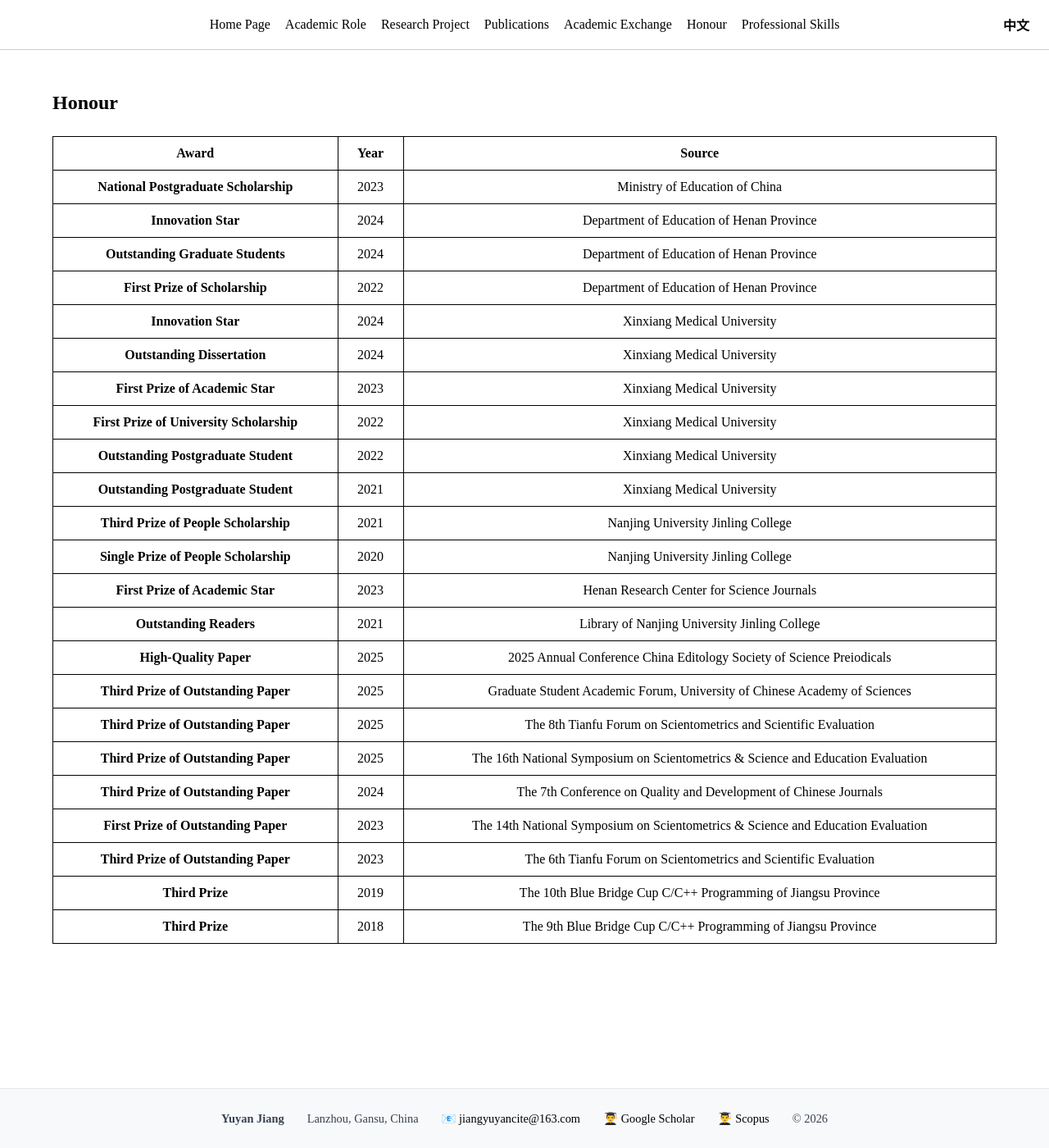
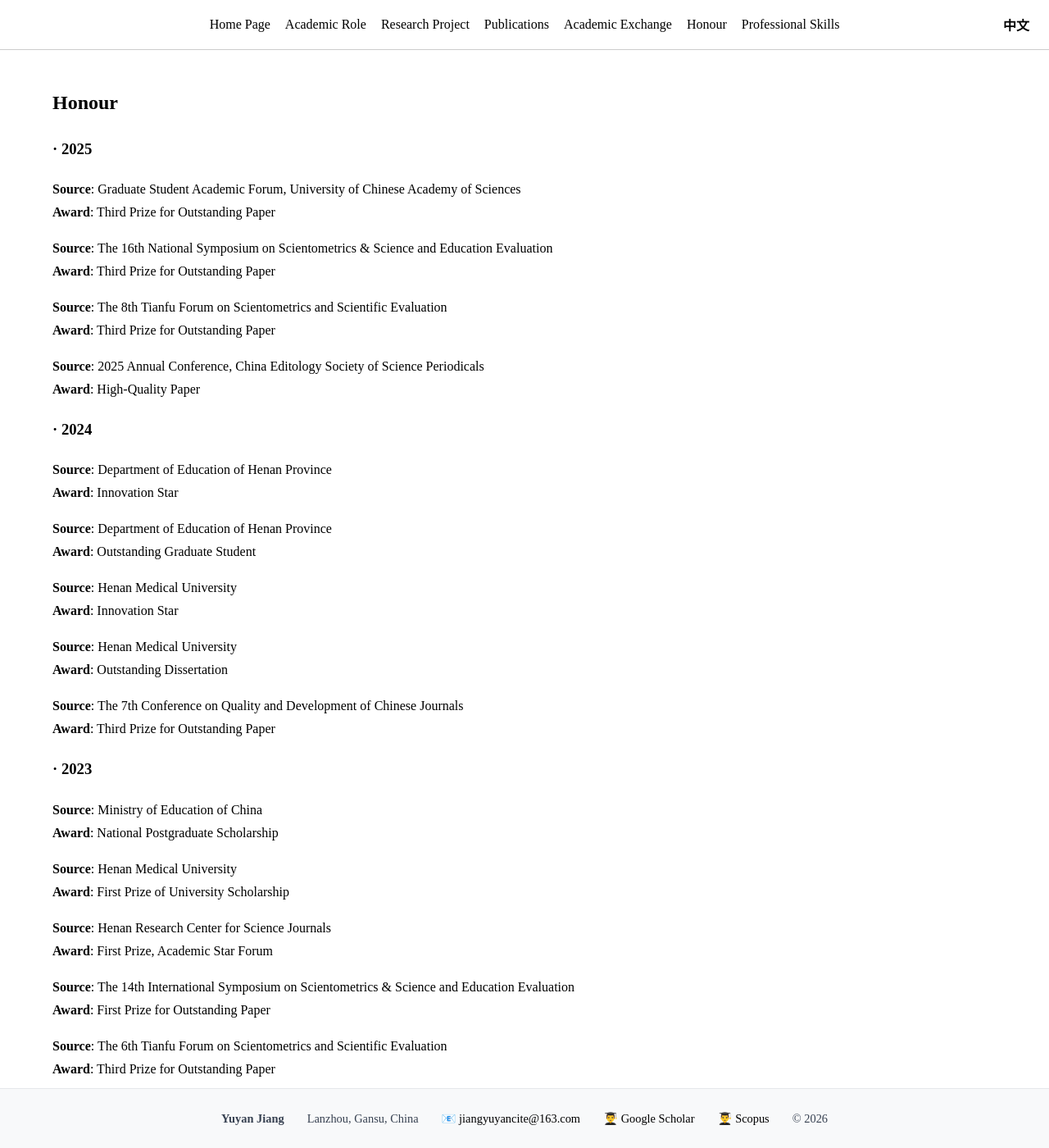
Before and after one commit to jiang-yuyan/Yuyan-Jiang-CV, a Jekyll site: the page built from honour/honours.md, in a window 1280 px wide and 1400 px high. Shown: the whole window at 82% size. Built offline with Jekyll 4.4.1, drawn with Linux system fonts in a browser that asks for light colours; some of the changed text lies outside the part shown.

Commit message:
update daily

```diff
--- a/honour/honours.md
+++ b/honour/honours.md
@@ -5,28 +5,84 @@ title: honours
 
 ## Honour
 
-| Award | Year | Source |
-| :-: | :-: | :-: |
-| **National Postgraduate Scholarship** | 2023 | Ministry of Education of China |
-| **Innovation Star** | 2024 | Department of Education of Henan Province |
-| **Outstanding Graduate Students** | 2024 | Department of Education of Henan Province |
-| **First Prize of Scholarship** | 2022 | Department of Education of Henan Province |
-| **Innovation Star** | 2024 | Xinxiang Medical University |
-| **Outstanding Dissertation** | 2024 | Xinxiang Medical University |
-| **First Prize of Academic Star** | 2023 | Xinxiang Medical University |
-| **First Prize of University Scholarship** | 2022 | Xinxiang Medical University |
-| **Outstanding Postgraduate Student** | 2022 | Xinxiang Medical University |
-| **Outstanding Postgraduate Student** | 2021 | Xinxiang Medical University |
-| **Third Prize of People Scholarship** | 2021 | Nanjing University Jinling College |
-| **Single Prize of People Scholarship** | 2020 | Nanjing University Jinling College |
-| **First Prize of Academic Star** | 2023 | Henan Research Center for Science Journals |
-| **Outstanding Readers** | 2021 | Library of Nanjing University Jinling College |
-| **High-Quality Paper** | 2025 | 2025 Annual Conference China Editology Society of Science Preiodicals |
-| **Third Prize of Outstanding Paper** | 2025 | Graduate Student Academic Forum, University of Chinese Academy of Sciences |
-| **Third Prize of Outstanding Paper** | 2025 | The 8th Tianfu Forum on Scientometrics and Scientific Evaluation |
-| **Third Prize of Outstanding Paper** | 2025 | The 16th National Symposium on Scientometrics & Science and Education Evaluation |
-| **Third Prize of Outstanding Paper** | 2024 | The 7th Conference on Quality and Development of Chinese Journals |
-| **First Prize of Outstanding Paper** | 2023 | The 14th National Symposium on Scientometrics & Science and Education Evaluation |
-| **Third Prize of Outstanding Paper** | 2023 | The 6th Tianfu Forum on Scientometrics and Scientific Evaluation |
-| **Third Prize** | 2019 | The 10th Blue Bridge Cup C/C++ Programming of Jiangsu Province |
-| **Third Prize** | 2018 | The 9th Blue Bridge Cup C/C++ Programming of Jiangsu Province |
+<h3 id="honours-2025">· 2025</h3>
+
+**Source**: Graduate Student Academic Forum, University of Chinese Academy of Sciences
+**Award**: Third Prize for Outstanding Paper
+
+**Source**: The 16th National Symposium on Scientometrics & Science and Education Evaluation
+**Award**: Third Prize for Outstanding Paper
+
+**Source**: The 8th Tianfu Forum on Scientometrics and Scientific Evaluation
+**Award**: Third Prize for Outstanding Paper
+
+**Source**: 2025 Annual Conference, China Editology Society of Science Periodicals
+**Award**: High-Quality Paper
+
+<h3 id="honours-2024">· 2024</h3>
+
+**Source**: Department of Education of Henan Province
+**Award**: Innovation Star
+
+**Source**: Department of Education of Henan Province
+**Award**: Outstanding Graduate Student
+
+**Source**: Henan Medical University
+**Award**: Innovation Star
+
+**Source**: Henan Medical University
+**Award**: Outstanding Dissertation
+
+**Source**: The 7th Conference on Quality and Development of Chinese Journals
+**Award**: Third Prize for Outstanding Paper
+
+<h3 id="honours-2023">· 2023</h3>
+
+**Source**: Ministry of Education of China
+**Award**: National Postgraduate Scholarship
+
+**Source**: Henan Medical University
+**Award**: First Prize of University Scholarship
+
+**Source**: Henan Research Center for Science Journals
+**Award**: First Prize, Academic Star Forum
+
+**Source**: The 14th International Symposium on Scientometrics & Science and Education Evaluation
+**Award**: First Prize for Outstanding Paper
+
+**Source**: The 6th Tianfu Forum on Scientometrics and Scientific Evaluation
+**Award**: Third Prize for Outstanding Paper
+
+<h3 id="honours-2022">· 2022</h3>
+
+**Source**: Department of Education, Henan Province
+**Award**: First Prize for Academic Scholarship
+
+**Source**: Henan Medical University
+**Award**: First Prize of University Scholarship
+
+**Source**: Henan Medical University
+**Award**: Outstanding Postgraduate Student
+
+<h3 id="honours-2021">· 2021</h3>
+
+**Source**: Henan Medical University
+**Award**: Outstanding Postgraduate Student
+
+**Source**: Library, Nanjing University Jinling College
+**Award**: Outstanding Reader
+
+<h3 id="honours-2020">· 2020</h3>
+
+**Source**: Nanjing University Jinling College
+**Award**: Single Prize of People Scholarship
+
+<h3 id="honours-2019">· 2019</h3>
+
+**Source**: The 10th Blue Bridge Cup C/C++ Programming Contest, Jiangsu Province
+**Award**: Third Prize
+
+<h3 id="honours-2018">· 2018</h3>
+
+**Source**: The 9th Blue Bridge Cup C/C++ Programming Contest, Jiangsu Province
+**Award**: Third Prize
--- a/project/projects.md
+++ b/project/projects.md
@@ -3,7 +3,25 @@ layout: default
 title: project
 ---
 
-## Research Project (Some information is pending update)
+## Research Project (Some Project information is pending update)
+
+**Source**: **Society of China University Journals - Contrimetric Journal Impact Enhancement Fund**
+Code: SKB25-106
+Role: Participant
+Time: 2026-
+Type: In-Research
+
+**Source**: **Society of China University Journals—Digital Publishing Research Young Scholars Support Fund 2025 Research Project**
+Code: CUJS2025-DPRB02
+Role: Host
+Time: 2025-2026
+Type: In-Research
+
+**Source**: **Beijing Wenjing Rare Periodicals Museum - Media Magazine Joint Sponsorship Project**
+Code: ZGQKPY202508
+Role: Participant
+Time: 2025-2026
+Type: In-Research
 
 **Source**: **Nantong Social Science Research Project**
 Code: SKB25-106
@@ -23,11 +41,17 @@ Role: Participant
 Time: 2024-2026
 Type: In-Research
 
+**Source**: **Research Project on the Science Journals Publication in Higher Education Institutions of Jiangsu Province**
+Code: JSLK2024B17
+Role: Participant
+Time: 2024-2025
+Type: Finished
+
 **Source**: **Project of Key Laboratory of Ecological Security and Sustainable Development in Arid Areas**
 Code: -
 Role: Participant
 Time: 2024-2025
-Type: In-Research
+Type: Finished
 
 **Source**: **Major Project of Henan Provincial Department of Education**
 Code: 2024-JCZD-23
```
Also changed, not shown: honour/honours-zh.md (+81 -25 lines), project/projects-zh.md (+30 -2 lines), role/roles-zh.md (+1 -1 lines), role/roles.md (+1 -1 lines).
